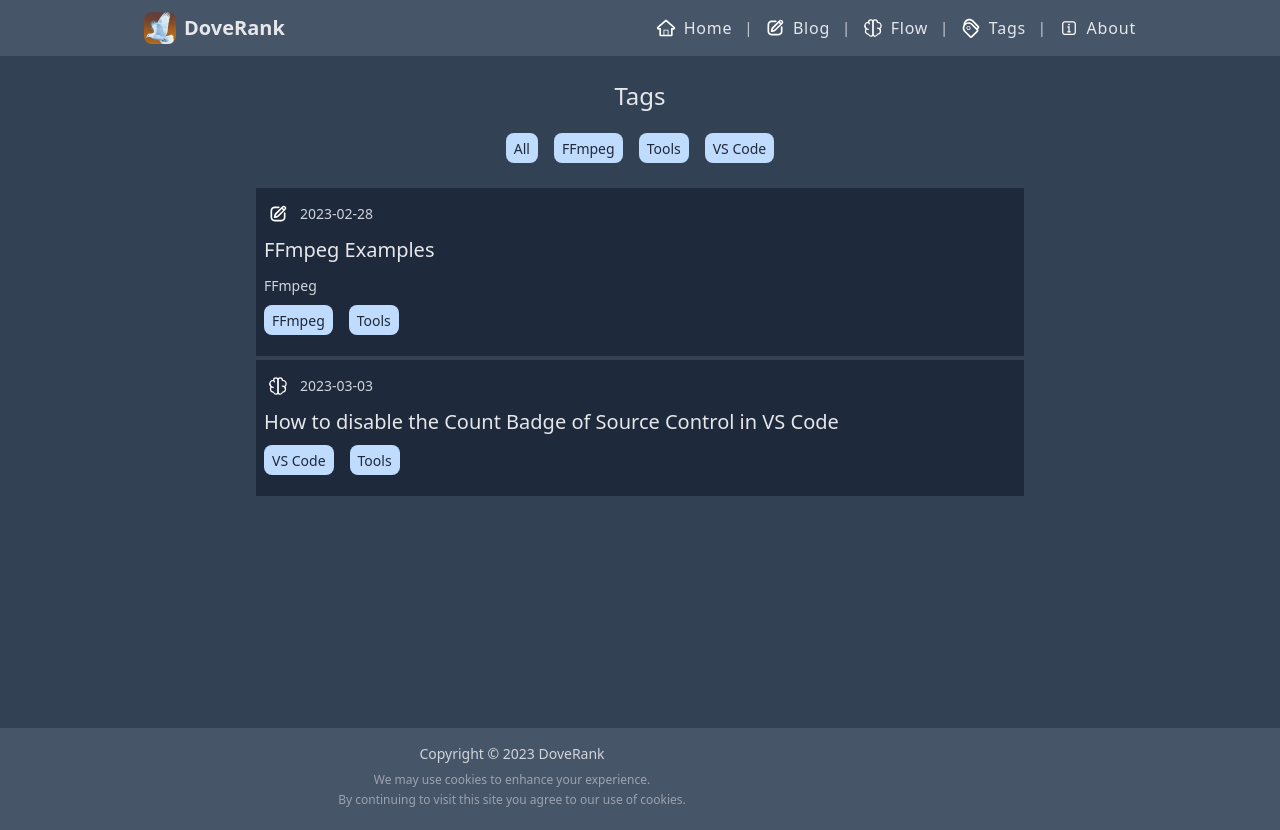
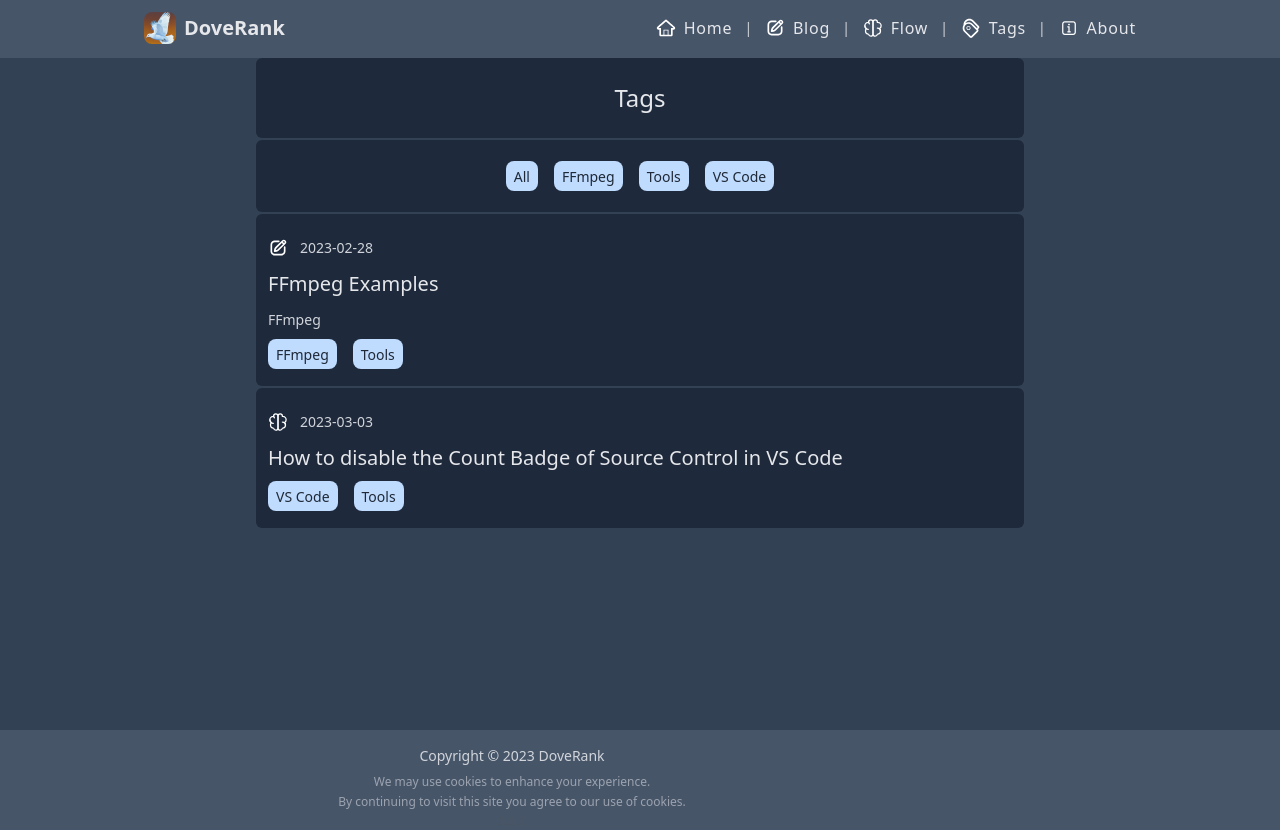
Before and after one commit to bourneo/next-blog, a Next.js app: page /tags in a window 1280 px wide. Built offline with nearby package versions, Linux system fonts and the light colour scheme.

Commit message:
update RadiusBox.jsx

```diff
--- a/component/Banner.jsx
+++ b/component/Banner.jsx
@@ -1,11 +1,15 @@
+import RadiusBox from './RadiusBox';
+
 const text_color_light = 'text-gray-200';
 
 export default function Banner({ banner }) {
   return (
-    <section className={`${text_color_light}`}>
-      <div className="flex justify-center item-center pt-6">
-        <h1 className="text-2xl font-medium ">{banner}</h1>
-      </div>
-    </section>
+    <RadiusBox>
+      <section className={`${text_color_light}`}>
+        <div className="flex justify-center item-center p-6">
+          <h1 className="text-2xl font-medium ">{banner}</h1>
+        </div>
+      </section>
+    </RadiusBox>
   );
 }
--- a/component/ContentItem.jsx
+++ b/component/ContentItem.jsx
@@ -9,14 +9,13 @@ const text_color_light = 'text-gray-200';
 export default function ContentItem({ content, showBadge }) {
   return (
     // item on the list
-    <div className="space-y-2">
     <RadiusBox>
-        <div className="py-4 space-y-3">
-          {/*todo cover*/}
+      <div className="py-3 space-y-3">
+        <div className="">{/*todo cover*/}</div>
 
         {/*type date*/}
         <div className={`${text_color_gray}`}>
-            <div className="flex space-x-2 text-sm">
+          <div className="flex space-x-2 text-sm -mx-1 ">
             {showBadge && <TypeBadge type={content.type} />}
             <div>{content.date}</div>
           </div>
@@ -30,18 +29,17 @@ export default function ContentItem({ content, showBadge }) {
         </div>
 
         {/*description*/}
-          <div className={`${text_color_gray} text-sm`}>
+        <div className={`${text_color_gray} text-sm `}>
           {content.description && <div>{content.description}</div>}
         </div>
 
         {/*tag*/}
-          <div className="flex space-x-4 pb-2">
+        <div className="flex space-x-4 pb-2 ">
           {content.tags.map((item) => (
             <TagBadge key={item} tag={item} />
           ))}
         </div>
       </div>
     </RadiusBox>
-    </div>
   );
 }
--- a/component/RadiusBox.jsx
+++ b/component/RadiusBox.jsx
@@ -2,8 +2,8 @@ const box_color = 'bg-slate-800';
 
 export default function RadiusBox({ children }) {
   return (
-    <div className={`${box_color}`}>
-      <div className="rounded-full mx-2 my-1">
+    <div className={`${box_color} rounded-md `}>
+      <div className="mx-3 my-0.5">
         <div>{children}</div>
       </div>
     </div>
--- /dev/null
+++ b/component/TagSet.jsx
@@ -0,0 +1,17 @@
+import TagBadge from './TagBadge';
+import RadiusBox from './RadiusBox';
+
+const box_color = 'bg-slate-800';
+
+export default function TagSet({ list }) {
+  return (
+    <RadiusBox>
+      <div className="flex justify-center item-center space-x-4 py-6">
+        <TagBadge key="All" tag="All" />
+        {list[0].map((tag) => (
+          <TagBadge key={tag} tag={tag} />
+        ))}
+      </div>
+    </RadiusBox>
+  );
+}
--- a/pages/about.jsx
+++ b/pages/about.jsx
@@ -10,7 +10,7 @@ export default function About() {
 
       <Banner banner={'About'} />
 
-      <div className="py-8">
+      <div>
         <div className="flex justify-center item-center mb-8">
           <Image
             className="rounded-2xl"
--- a/pages/blog/index.jsx
+++ b/pages/blog/index.jsx
@@ -15,7 +15,7 @@ export default function BlogIndex({ list }) {
 
       <Banner banner={'Blog'} />
 
-      <div className="pt-6">
+      <div>
         {list?.map((content) => (
           <ContentItem key={content.slug} content={content} />
         ))}
--- a/pages/flow/index.jsx
+++ b/pages/flow/index.jsx
@@ -15,7 +15,7 @@ export default function FlowIndex({ list }) {
 
       <Banner banner={'Flow'} />
 
-      <div className="pt-6">
+      <div>
         {list?.map((content) => (
           <ContentItem key={content.slug} content={content} />
         ))}
--- a/pages/tags/[slug].jsx
+++ b/pages/tags/[slug].jsx
@@ -2,7 +2,7 @@ import Head4Page from '../../component/Head4Page';
 import Banner from '../../component/Banner';
 import { getListByTag } from '../../lib/common';
 import ContentItem from '../../component/ContentItem';
-import TagBadge from '../../component/TagBadge';
+import TagSet from '../../component/TagSet';
 
 export async function getStaticPaths() {
   const list = getListByTag('All');
@@ -29,16 +29,10 @@ export default function TagItem({ list }) {
 
       <Banner banner="Tags" />
 
-      {/*tag*/}
-      <p className="flex justify-center item-center pt-6 space-x-4">
-        <TagBadge key="All" tag="All" />
-        {list[0].map((tag) => (
-          <TagBadge key={tag} tag={tag} />
-        ))}
-      </p>
+      <TagSet list={list} />
 
       {/*list*/}
-      <div className="pt-6 ">
+      <div>
         {list[1]?.map((content) => (
           <ContentItem key={content.slug} content={content} showBadge />
         ))}
--- a/pages/tags/index.jsx
+++ b/pages/tags/index.jsx
@@ -2,7 +2,7 @@ import Head4Page from '../../component/Head4Page';
 import Banner from '../../component/Banner';
 import { getListByTag } from '../../lib/common';
 import ContentItem from '../../component/ContentItem';
-import TagBadge from '../../component/TagBadge';
+import TagSet from '../../component/TagSet';
 
 export async function getStaticProps() {
   const list = getListByTag('All');
@@ -16,16 +16,10 @@ export default function TagIndex({ list }) {
 
       <Banner banner="Tags" />
 
-      {/*tag*/}
-      <p className="flex justify-center item-center pt-6 space-x-4">
-        <TagBadge key="All" tag="All" />
-        {list[0].map((tag) => (
-          <TagBadge key={tag} tag={tag} />
-        ))}
-      </p>
+      <TagSet list={list} />
 
       {/*list*/}
-      <div className="pt-6 ">
+      <div>
         {list[1]?.map((content) => (
           <ContentItem key={content.slug} content={content} showBadge />
         ))}
```
Lines whose indentation alone changed are shown as unchanged.
